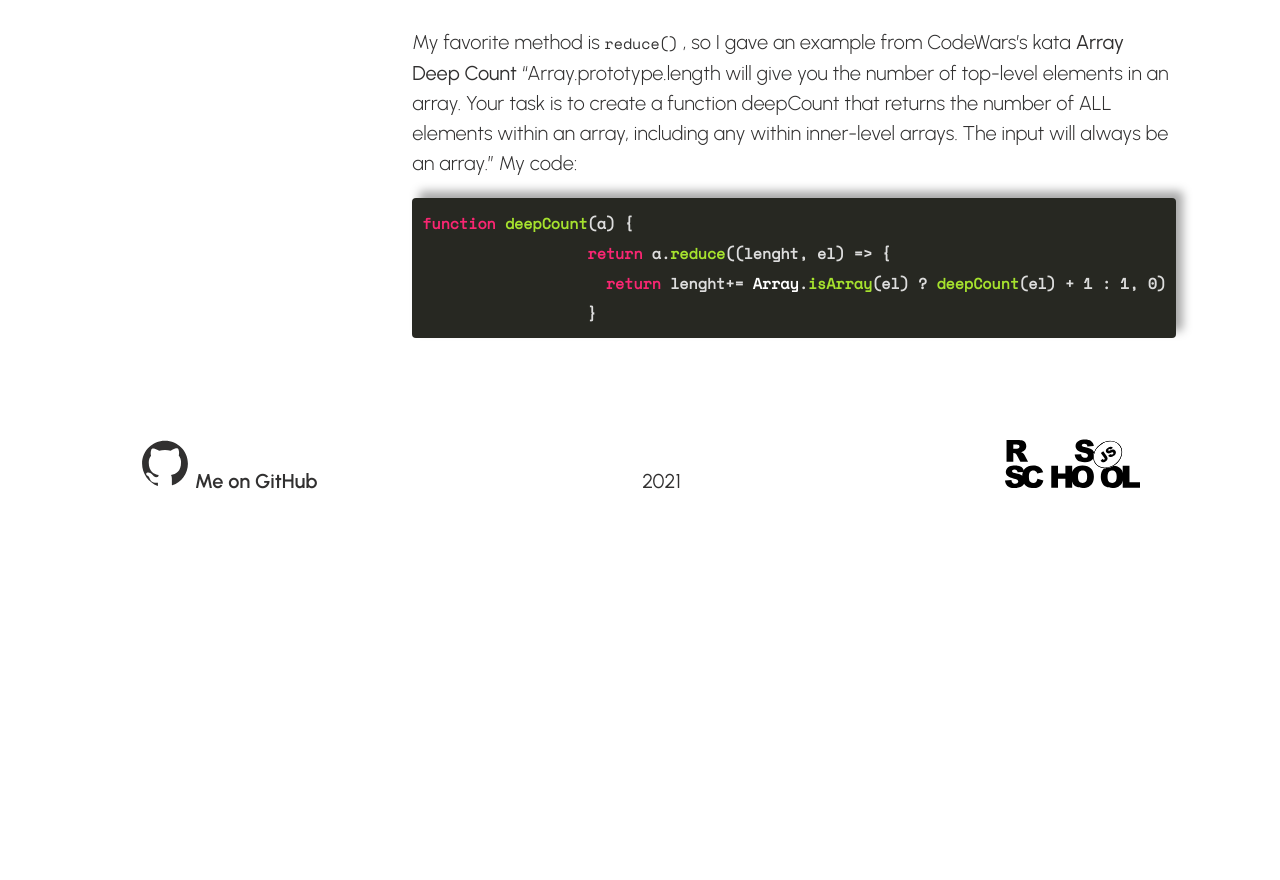
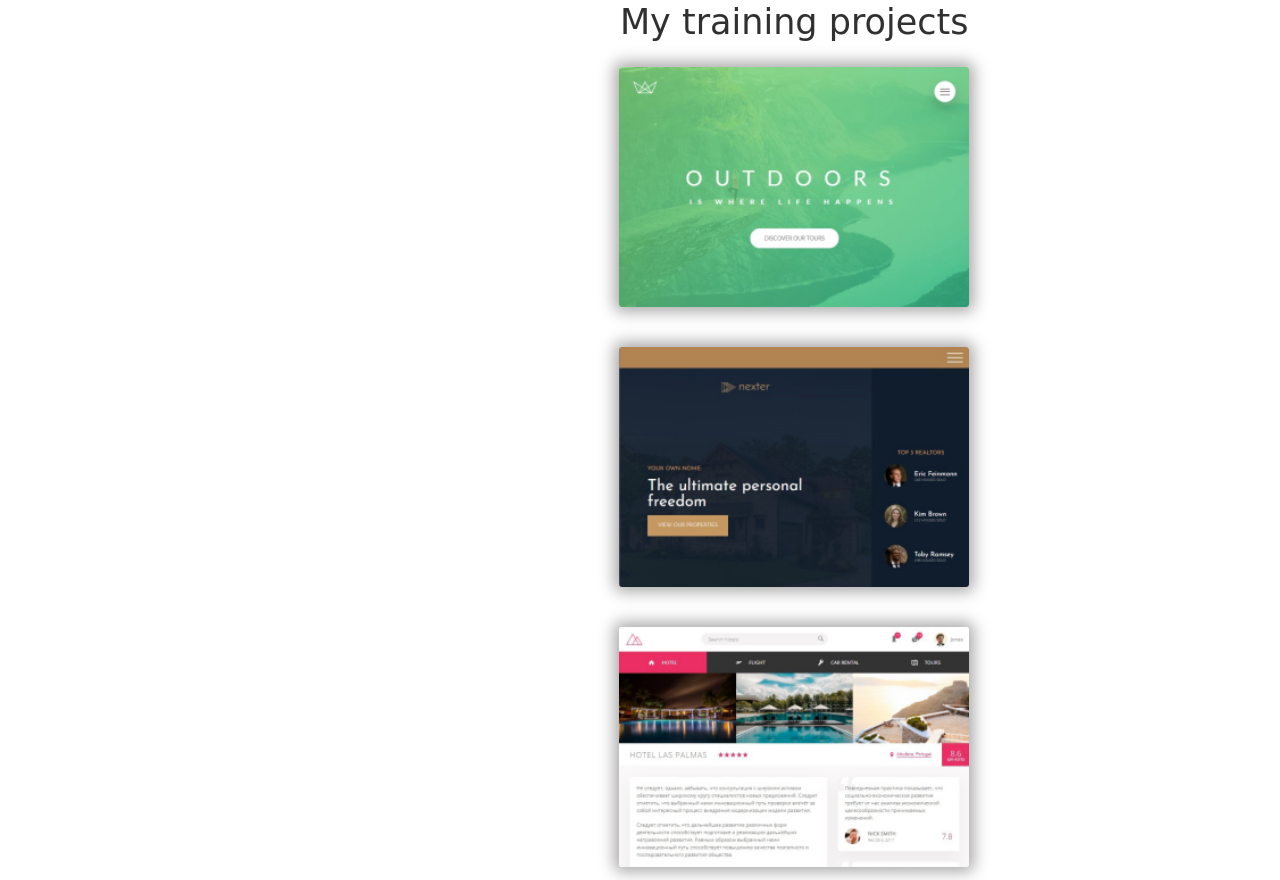
Before and after one commit to irnq/rsschool-cv, a plain HTML site: page index.html in a window 1280 px wide. Shown: the part 1009-1889 px from the top of the page. Before the commit the page ends 1525 px from the top, so only its background shows below. Drawn offline with nearby package versions, Linux system fonts and the light colour scheme; files whose address does not match are found by name; a web font is replaced by a local one.

Commit message:
feat: add section projects

```diff
--- a/css/base/_typography.scss
+++ b/css/base/_typography.scss
@@ -37,7 +37,7 @@ code {
   margin-bottom: 3rem;
   font-family: 'Expletus Sans', cursive;
   font-weight: 500;
-  font-size: 3rem;
+  font-size: 3.5rem;
 }
 .heading-tertiary {
   margin-bottom: 1.5rem;
--- a/css/layout/_content.scss
+++ b/css/layout/_content.scss
@@ -90,4 +90,48 @@
       padding: 1rem;
     }
   }
+  .projects {
+    display: flex;
+    flex-direction: column;
+    align-items: center;
+
+    &__link {
+      overflow: hidden;
+      display: block;
+      height: 24rem;
+      width: 35rem;
+      overflow: hidden;
+      border-radius: 3px;
+      box-shadow: rgb(170, 170, 170) 0px 0px 15px 5px;
+    }
+
+    &__block {
+      position: relative;
+
+      &:hover .projects__block-description {
+        transform: translateX(33rem);
+      }
+
+      &-description {
+        padding: 2rem 1rem;
+        text-align: right;
+        position: absolute;
+        top: 0rem;
+        left: 0rem;
+        transition: all 0.8s;
+        background-color: #eee;
+        width: 20rem;
+        height: 100%;
+        overflow: hidden;
+        border-radius: 6px;
+        z-index: -1;
+        display: flex;
+        flex-direction: column;
+        justify-content: space-around;
+      }
+    }
+    &__img {
+      width: 100%;
+    }
+  }
 }
--- a/index.html
+++ b/index.html
@@ -82,7 +82,7 @@
           </ul>
         </aside>
         <main class="main">
-          <section class="summary u-marginbottom-medium">
+          <section class="summary u-marginbottom-big">
             <h2 class="heading-secondary u-textalign-center">Summary</h2>
             <p>
               &nbsp &nbsp I work as a design engineer for a laser cutting manufacturing company. I write programs for CNC
@@ -92,7 +92,7 @@
               projects.
             </p>
           </section>
-          <section class="skills u-marginbottom-medium">
+          <section class="skills u-marginbottom-big">
             <h2 class="heading-secondary u-textalign-center">Skills</h2>
             <ul class="skills__list">
               <li class="skills__type">
@@ -114,6 +114,30 @@
                 </ul>
               </li>
             </ul>
+          </section>
+          <section class="projects u-marginbottom-medium">
+            <h2 class="heading-secondary u-textalign-center">My training projects</h2>
+            <div class="projects__block u-marginbottom-medium">
+              <a class="projects__link" href="https://irnq.github.io/Natours2/"><img class ="projects__img"src="./img/natours2-308x220.jpg" alt="natours picture"></a>
+              <div class="projects__block-description">
+                <h3 class="heading-tertiary">Natours project</h3>
+                <p>Adaptive design with power of HTML5 and CSS3</p>
+              </div>
+            </div>
+            <div class="projects__block u-marginbottom-medium">
+              <a class="projects__link" href="https://irnq.github.io/nexter/"><img class ="projects__img"src="./img/nexter2-308x220.jpg" alt="natours picture"></a>
+              <div class="projects__block-description">
+                <h3 class="heading-tertiary">Nexter project</h3>
+                <p>Adaptive design with GRID technology</p>
+              </div>
+            </div>
+            <div class="projects__block u-marginbottom-medium">
+              <a class="projects__link" href="https://irnq.github.io/trillo/"><img class ="projects__img"src="./img/trillo2-308x220.jpg" alt="natours picture"></a>
+              <div class="projects__block-description">
+                <h3 class="heading-tertiary">Trillo<br>project</h3>
+                <p>Adaptive design with FLEX technology</p>
+              </div>
+            </div>
           </section>
           <section class="code u-marginbottom-medium">
             <h2 class="heading-secondary u-textalign-center">Code example</h2>
```
Also changed, not shown: css/style.css, css/style.min.css, img/natours2-308x220.jpg (added), img/natours2.jpg (added), img/nexter2-308x220.jpg (added), img/nexter2.jpg (added), img/trillo2-308x220.jpg (added), img/trillo2.jpg (added), 2 other files.
